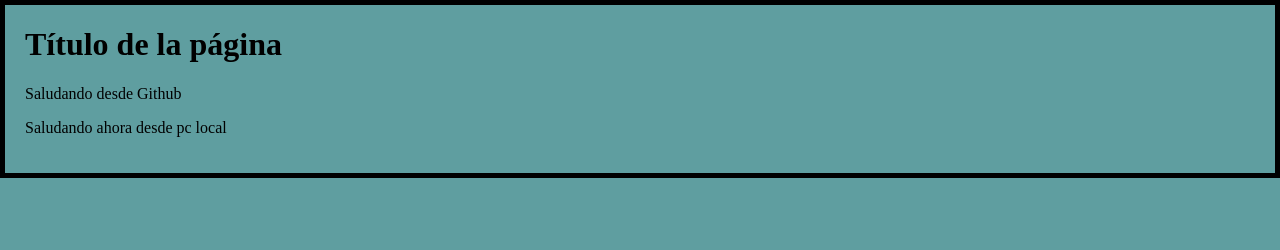
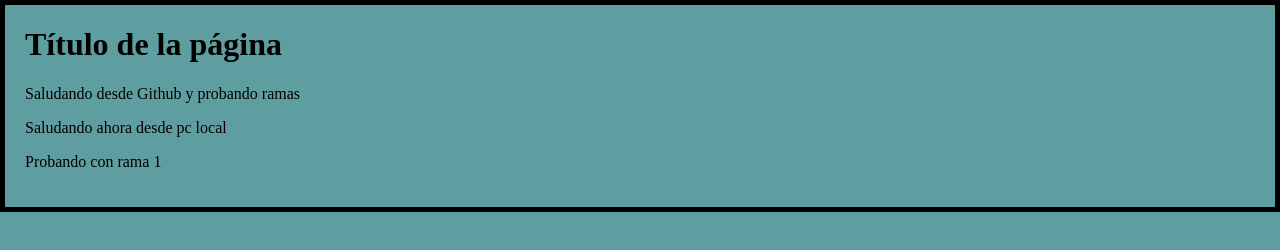
Before and after one commit to mprog1920/cursopinfor, a plain HTML site: page index.html in a window 1280 px wide. Drawn offline with Linux system fonts and the light colour scheme.

Commit message:
Cambios desde rama1

```diff
--- a/index.html
+++ b/index.html
@@ -9,7 +9,8 @@
 </head>
 <body>
   <h1>Título de la página</h1>
-  <p>Saludando desde Github</p>
+  <p>Saludando desde Github y probando ramas</p>
   <p>Saludando ahora desde pc local</p>
+  <p>Probando con rama 1</p>
 </body>
 </html>
```
